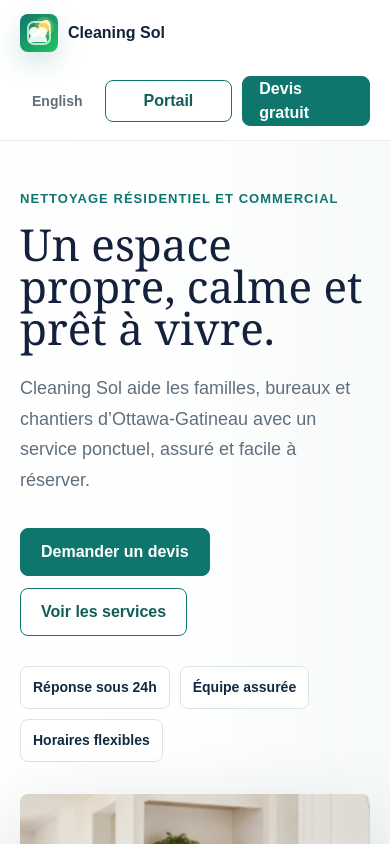
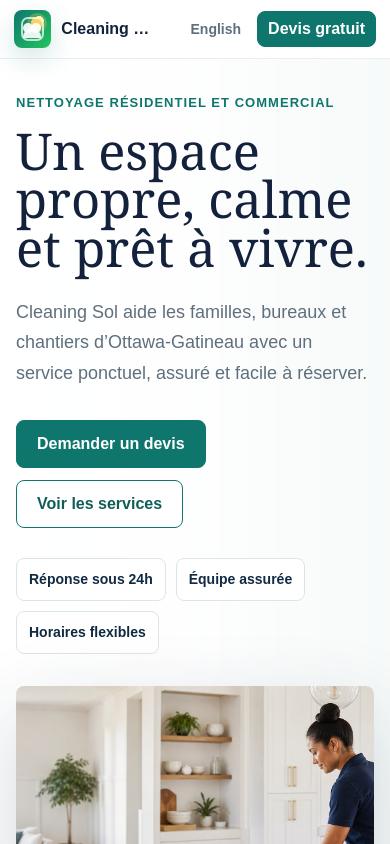
Before and after one commit to yanishmk/CLEANING, a Next.js app: page / in a window 390 px wide. Shown: the top 844 px of the page. Built offline with nearby package versions, Linux system fonts and the light colour scheme.

Commit message:
Tighten mobile quote experience

```diff
--- a/src/app/globals.css
+++ b/src/app/globals.css
@@ -2640,6 +2640,19 @@ h3 {
   .split-section,
   .booking-section {
     grid-template-columns: 1fr;
+  }
+
+  .section,
+  .booking-section {
+    padding-block: clamp(42px, 9vw, 64px);
+  }
+
+  .booking-section {
+    gap: 22px;
+  }
+
+  .booking-copy .contact-lines {
+    margin-top: 16px;
   }
 
   .hero-media,
@@ -2721,29 +2734,165 @@ h3 {
 
 @media (max-width: 620px) {
   .site-header {
-    align-items: flex-start;
-    flex-direction: column;
-  }
-
-  .header-actions,
-  .header-actions .button {
-    width: 100%;
+    align-items: center;
+    flex-direction: row;
+    min-height: auto;
+    padding: 10px 14px;
+  }
+
+  .brand {
+    min-width: 0;
+  }
+
+  .brand > span:last-child {
+    overflow: hidden;
+    text-overflow: ellipsis;
+    white-space: nowrap;
+  }
+
+  .header-actions {
+    gap: 6px;
+  }
+
+  .header-actions .button-secondary {
+    display: none;
+  }
+
+  .header-actions .button,
+  .lang-button {
+    min-height: 36px;
+    padding: 0 10px;
+    white-space: nowrap;
+  }
+
+  .hero-section {
+    min-height: auto;
+    padding: 34px 16px;
+  }
+
+  .hero-copy h1 {
+    font-size: clamp(2.4rem, 13vw, 3.7rem);
+  }
+
+  .hero-media,
+  .hero-media img {
+    min-height: 280px;
+  }
+
+  .section,
+  .booking-section {
+    padding: 38px 16px;
+  }
+
+  .section-heading {
+    margin-bottom: 24px;
+  }
+
+  .section-heading h2,
+  .booking-copy h2 {
+    font-size: clamp(2rem, 11vw, 3.1rem);
+  }
+
+  .booking-copy > p {
+    display: none;
   }
 
   .quote-form {
     grid-template-columns: 1fr;
+    gap: 12px;
+    padding: 14px;
+    box-shadow: 0 14px 36px rgba(16, 42, 67, 0.08);
+  }
+
+  .quote-stepper {
+    display: flex;
+    gap: 6px;
+    overflow-x: auto;
+    padding: 0 0 8px;
+    scroll-snap-type: x mandatory;
+  }
+
+  .quote-stepper > span {
+    flex: 0 0 auto;
+    min-width: 42px;
+    justify-content: center;
+    scroll-snap-align: start;
+    font-size: 0;
+    padding: 7px;
+  }
+
+  .quote-stepper span span {
+    width: 26px;
+    height: 26px;
+    font-size: 0.8rem;
+  }
+
+  .quote-stepper > span.active {
+    min-width: 116px;
+    justify-content: flex-start;
+    font-size: 0.82rem;
   }
 
   .quote-step {
     grid-template-columns: 1fr;
+    gap: 10px;
+  }
+
+  .quote-form-intro {
+    align-items: center;
+    padding: 10px;
+  }
+
+  .quote-form-intro span {
+    width: 28px;
+    height: 28px;
+    flex-basis: 28px;
+  }
+
+  .quote-form-intro p {
+    display: none;
+  }
+
+  .quote-form input,
+  .quote-form select,
+  .quote-form textarea {
+    padding: 11px 12px;
+  }
+
+  .quote-options {
+    grid-template-columns: 1fr;
+    gap: 8px;
+    padding: 10px;
+  }
+
+  .quote-options label {
+    padding: 8px 10px;
+  }
+
+  .quote-clean-field,
+  .quote-photo-details summary,
+  .quote-photo-details div {
+    padding: 10px;
+  }
+
+  .quote-form-actions {
+    position: sticky;
+    bottom: 0;
+    z-index: 4;
+    margin: 0 -14px -14px;
+    border-top: 1px solid var(--line);
+    background: rgba(255, 255, 255, 0.94);
+    padding: 10px 14px;
+    backdrop-filter: blur(14px);
+  }
+
+  .quote-form-actions .button {
+    min-width: 0;
+    flex: 1;
   }
 
   .room-photo-strip div {
     grid-template-columns: repeat(2, minmax(0, 1fr));
-  }
-
-  .quote-options {
-    grid-template-columns: 1fr;
   }
 
   .quote-photo-details div {
```
